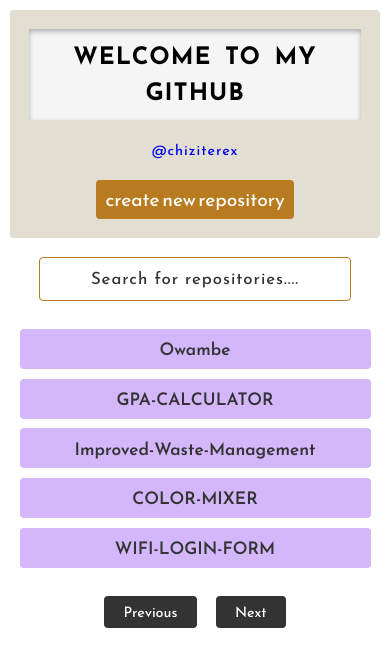
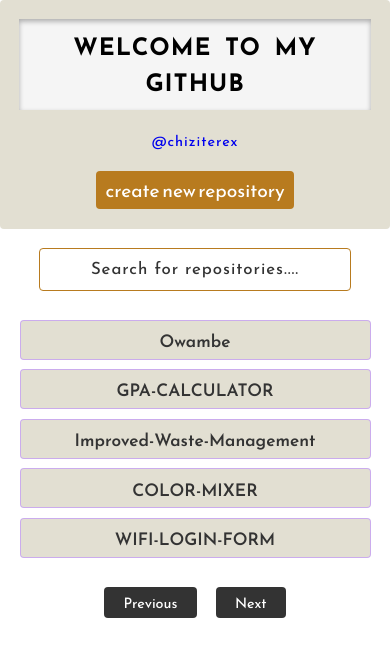
Before and after one commit to Chiziterex/My-github, a React (Create React App) app: page / in a window 390 px wide. Shown: the top 666 px of the page. Built offline with nearby package versions, Linux system fonts and the light colour scheme.

Commit message:
More styles

```diff
--- a/src/App.css
+++ b/src/App.css
@@ -215,7 +215,8 @@
 
 .repos-container .content .repos .box {
   border-radius: 4px;
-  background-color: var(--bg-color4-);
+  background-color: var(--bg-color-);
+  border: 1px solid var(--bg-color4-);
   width: 70vw;
   padding: 0.75rem 0;
   font-size: 1.5rem;
@@ -260,7 +261,7 @@
 }
 
 .itemInfoContent #xyz {
-  border-bottom: 2px solid var(--bg-color3-);
+  border-bottom: 1px solid var(--bg-color3-);
   font-size: 1.5rem;
 }
 
@@ -383,3 +384,9 @@
   font-size: 2rem;
 }
 }
+
+@media (max-width: 900px) {
+  .header-container {
+    margin: 0;
+  }
+}
```
